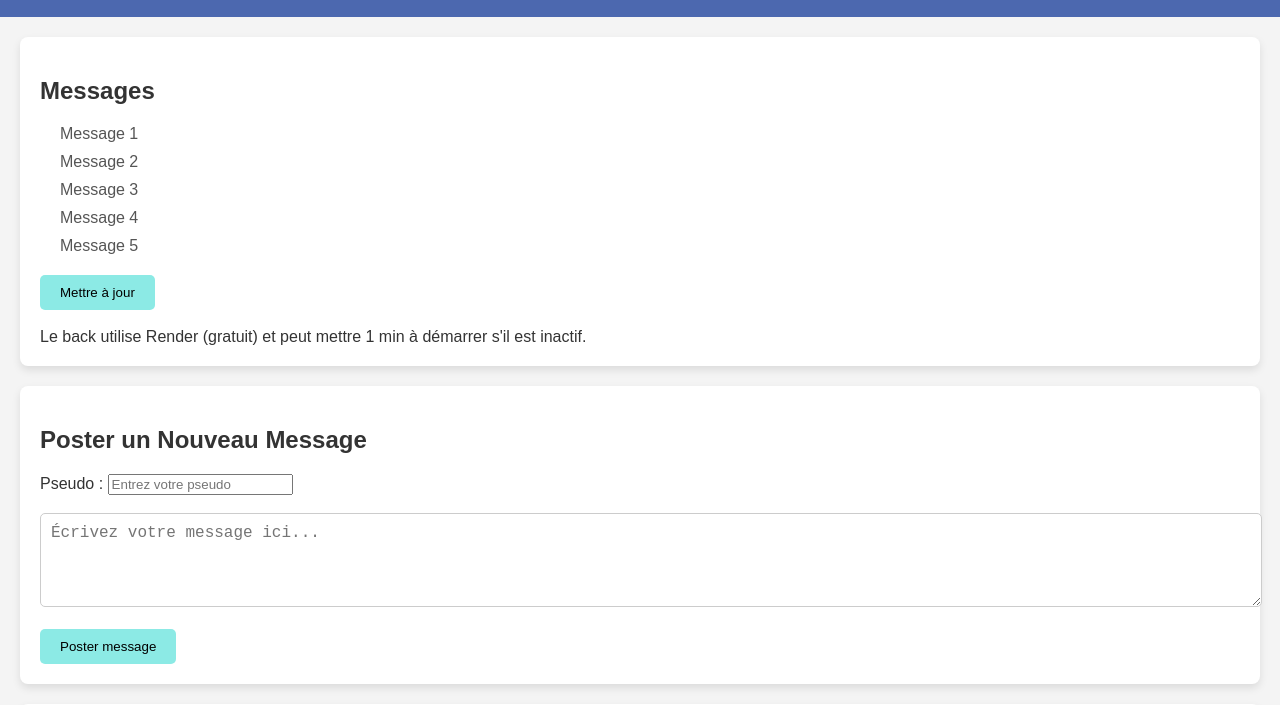
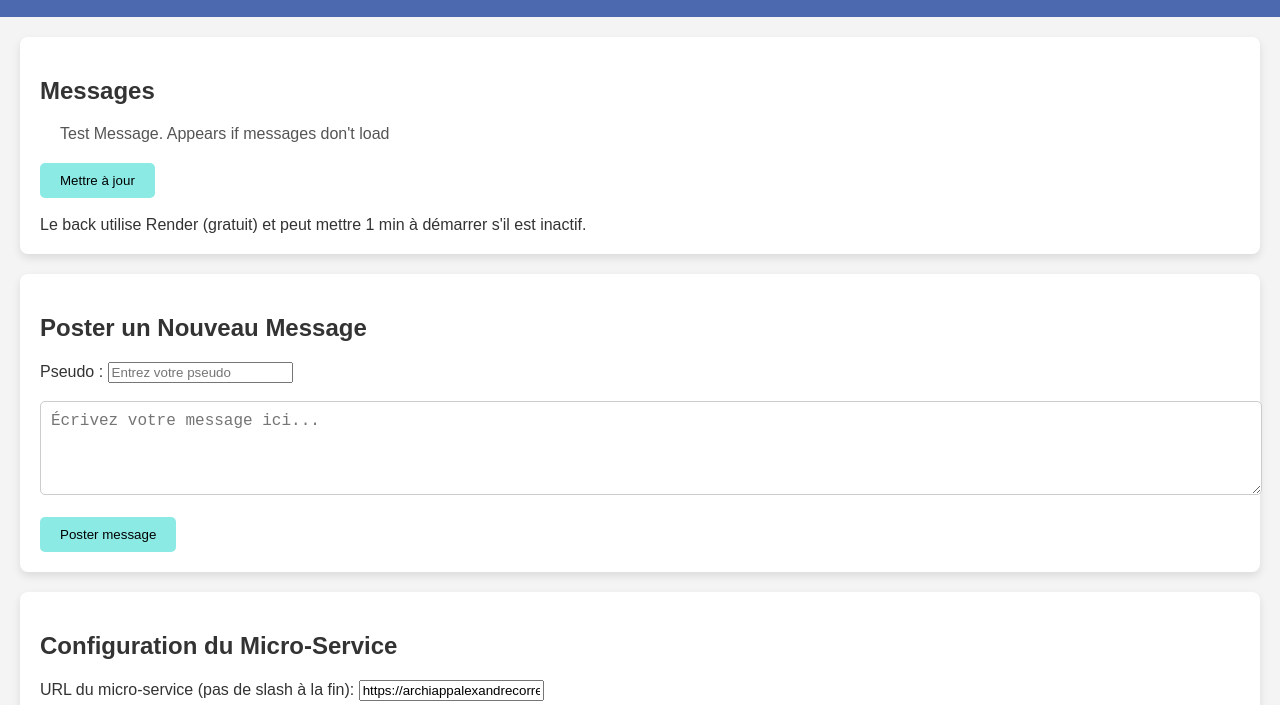
Before and after one commit to AlexandreCGithub/ArchiAppTP1_2, a plain HTML site: page TP1/index.html in a window 1280 px wide. Shown: the part 95-800 px from the top of the page. Drawn offline with Linux system fonts and the light colour scheme; no server answers.

Commit message:
changing front test message

```diff
--- a/TP1/index.html
+++ b/TP1/index.html
@@ -14,11 +14,7 @@
     <section>
         <h2>Messages</h2>
         <ul id="messagesList">
-            <li>Message 1</li>
-            <li>Message 2</li>
-            <li>Message 3</li>
-            <li>Message 4</li>
-            <li>Message 5</li>
+            <li>Test Message. Appears if messages don't load</li>
         </ul>
         <button id="updateButton">Mettre à jour</button>
         <br><br>
```
